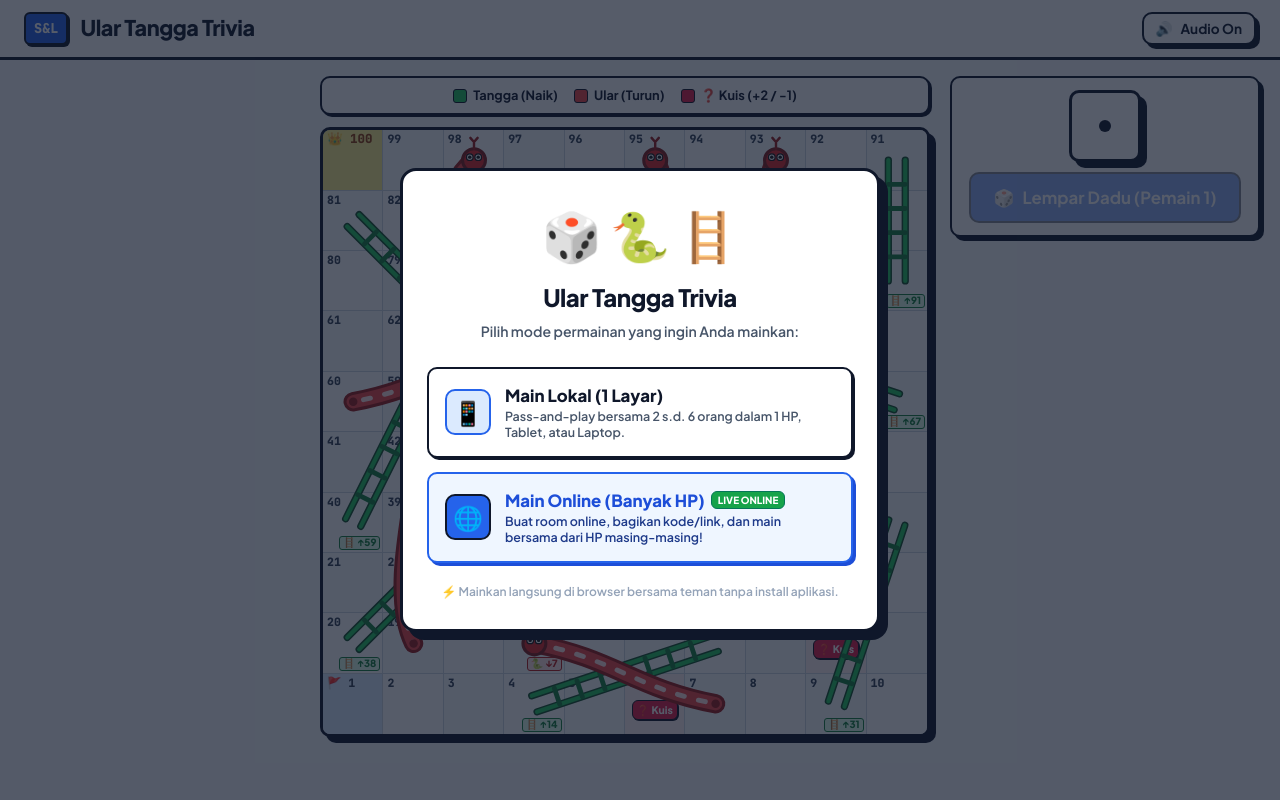
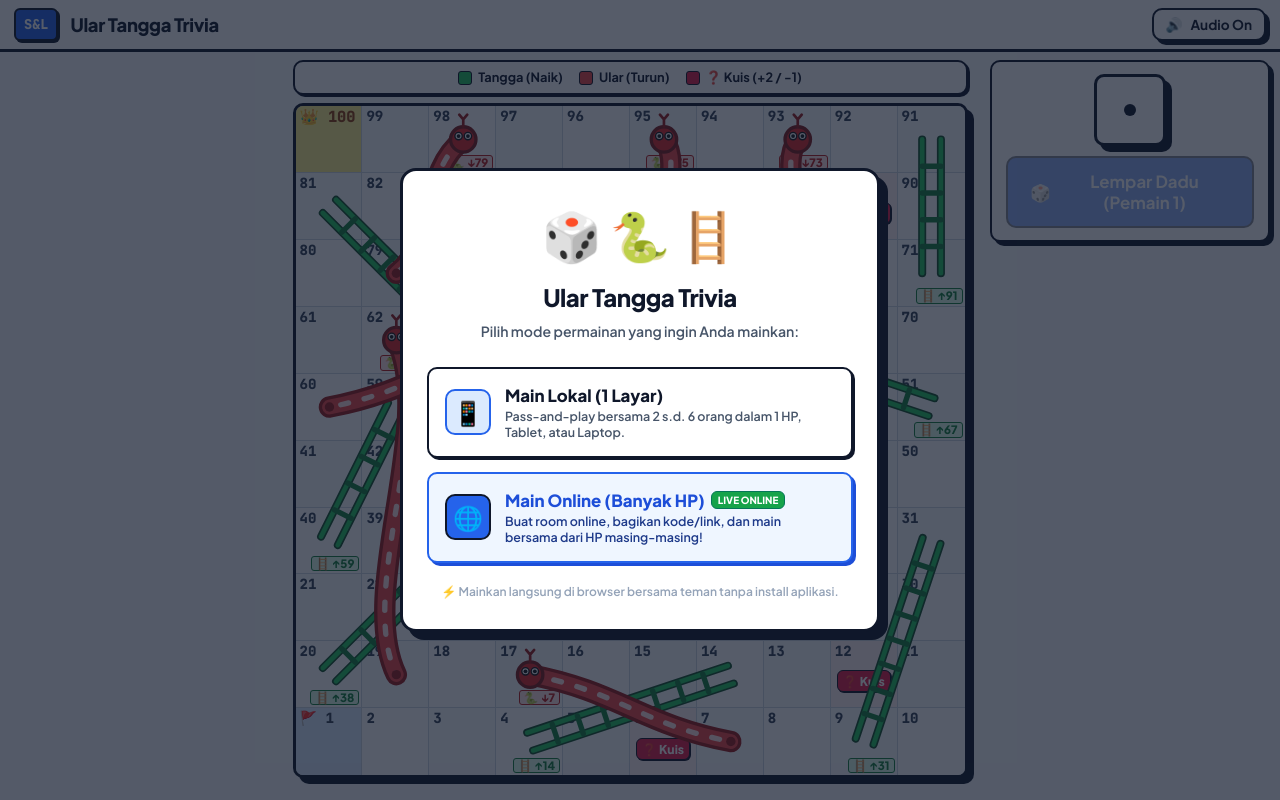
Before and after one commit to DevIssa-It/ular-tangga, a Next.js app: page / in a window 1280 px wide. Built offline with nearby package versions, Linux system fonts and the light colour scheme.

Commit message:
feat: expand board size up to 820px, minimize screen padding, and scale tile typography

```diff
--- a/app/globals.css
+++ b/app/globals.css
@@ -76,7 +76,7 @@ body {
 .app-header {
   background-color: var(--color-surface);
   border-bottom: var(--border-width-lg) solid var(--border-color);
-  padding: 12px 24px;
+  padding: 8px 14px;
   display: flex;
   align-items: center;
   justify-content: space-between;
@@ -101,7 +101,7 @@ body {
 }
 
 .brand-title {
-  font-size: 1.35rem;
+  font-size: 1.15rem;
   font-weight: 800;
   letter-spacing: -0.02em;
   color: var(--color-ink);
@@ -116,34 +116,34 @@ body {
 /* Layout 3 Kolom Desktop */
 .main-layout {
   flex: 1;
-  max-width: 1420px;
+  max-width: 1560px;
   width: 100%;
   margin: 0 auto;
-  padding: 16px 20px;
+  padding: 8px 10px;
   display: grid;
-  grid-template-columns: 280px minmax(0, 1fr) 310px;
-  gap: 20px;
+  grid-template-columns: 260px minmax(0, 1fr) 280px;
+  gap: 14px;
   align-items: start;
 }
 
 .layout-col-left {
   display: flex;
   flex-direction: column;
-  gap: 12px;
+  gap: 10px;
 }
 
 .layout-col-center {
   display: flex;
   flex-direction: column;
   align-items: center;
-  gap: 12px;
+  gap: 8px;
   width: 100%;
 }
 
 .layout-col-right {
   display: flex;
   flex-direction: column;
-  gap: 12px;
+  gap: 10px;
 }
 
 .board-legend {
@@ -154,12 +154,12 @@ body {
   background-color: var(--color-surface);
   border: var(--border-width) solid var(--border-color);
   border-radius: var(--radius-md);
-  padding: 8px 16px;
+  padding: 6px 14px;
   box-shadow: var(--shadow-sm);
   font-size: 0.8rem;
   font-weight: 700;
   width: 100%;
-  max-width: 640px;
+  max-width: min(820px, calc(100vh - 125px));
 }
 
 .legend-item {
@@ -183,7 +183,7 @@ body {
 .board-container {
   position: relative;
   width: 100%;
-  max-width: 640px;
+  max-width: min(820px, calc(100vh - 125px));
   margin: 0 auto;
   aspect-ratio: 1 / 1;
   background-color: var(--color-surface);
@@ -222,7 +222,7 @@ body {
 
 .tile-number {
   font-family: 'JetBrains Mono', monospace;
-  font-size: 0.72rem;
+  font-size: clamp(0.72rem, 1.1vw, 0.92rem);
   font-weight: 800;
   color: #334155;
   line-height: 1;
@@ -230,18 +230,18 @@ body {
 
 .board-tile[data-tile="1"] { background-color: #DBEAFE; }
 .board-tile[data-tile="100"] { background-color: #FEF08A; }
-.board-tile[data-tile="100"] .tile-number { color: #92400E; font-size: 0.78rem; font-weight: 800; }
+.board-tile[data-tile="100"] .tile-number { color: #92400E; font-size: clamp(0.8rem, 1.2vw, 1rem); font-weight: 800; }
 .board-tile.is-quiz { background-color: var(--tile-quiz); }
 
 .tile-badge-quiz {
   align-self: center;
   margin-top: auto;
   margin-bottom: auto;
-  font-size: 0.65rem;
+  font-size: clamp(0.65rem, 0.95vw, 0.82rem);
   font-weight: 800;
   background-color: var(--color-quiz);
   color: #FFFFFF;
-  padding: 1px 4px;
+  padding: 1px 5px;
   border-radius: var(--radius-sm);
   border: 1px solid var(--border-color);
   box-shadow: 1px 1px 0px var(--border-color);
@@ -254,9 +254,9 @@ body {
   position: absolute;
   bottom: 2px;
   right: 2px;
-  font-size: 0.62rem;
+  font-size: clamp(0.62rem, 0.9vw, 0.8rem);
   font-weight: 800;
-  padding: 1px 3px;
+  padding: 1px 4px;
   border-radius: 3px;
   line-height: 1;
 }
@@ -297,8 +297,8 @@ body {
 
 .player-pawn {
   position: absolute;
-  width: 26px;
-  height: 26px;
+  width: clamp(26px, 3.2vw, 34px);
+  height: clamp(26px, 3.2vw, 34px);
   border-radius: var(--radius-full);
   border: 2px solid #0F172A;
   box-shadow: 2px 2px 0px #0F172A;
@@ -306,7 +306,7 @@ body {
   align-items: center;
   justify-content: center;
   font-weight: 800;
-  font-size: 0.8rem;
+  font-size: clamp(0.8rem, 1.1vw, 1.05rem);
   color: #FFFFFF;
   transition: transform 0.25s cubic-bezier(0.34, 1.56, 0.64, 1), left 0.25s ease, top 0.25s ease;
   transform: translate(-50%, -50%);
```
